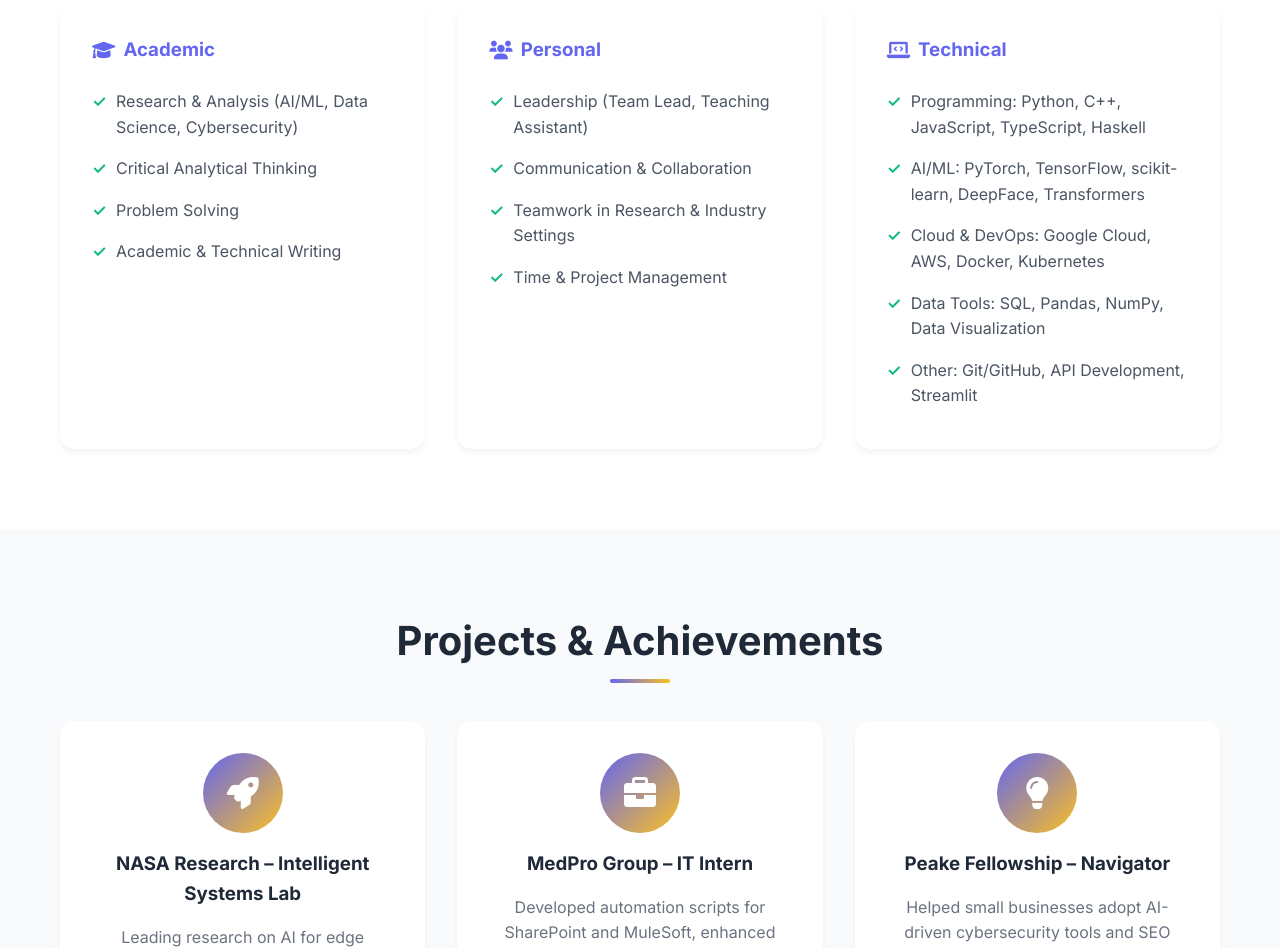
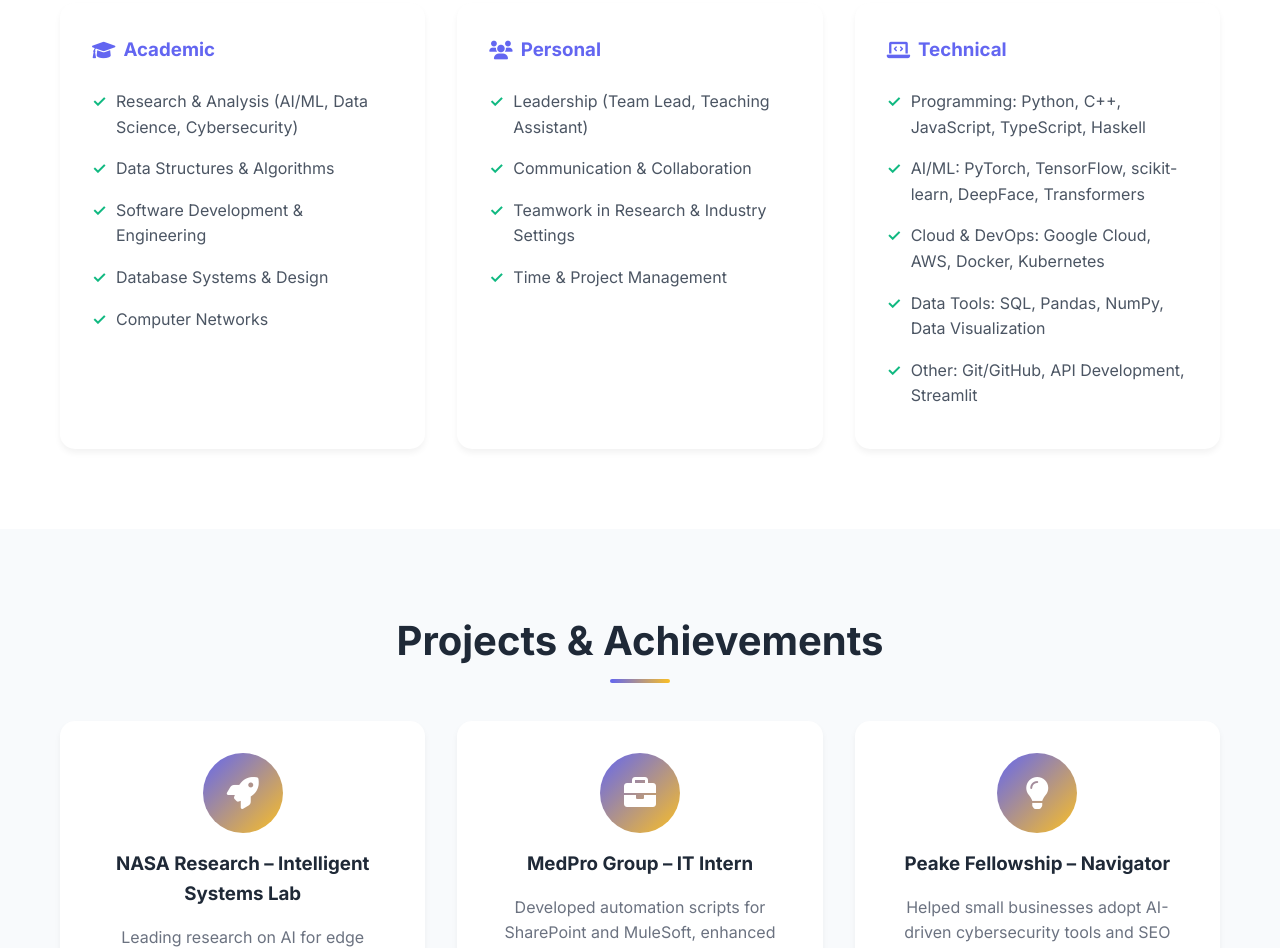
Before and after one commit to Nyansaa/About-Me, a plain HTML site: page index.html in a window 1280 px wide. Shown: the part 1918-2866 px from the top of the page. Drawn offline with Linux system fonts and the light colour scheme.

Commit message:
Update Academic skills section with CS courses

```diff
--- a/index.html
+++ b/index.html
@@ -152,9 +152,10 @@
                     <h3><i class="fas fa-graduation-cap"></i> Academic</h3>
                     <ul>
                         <li>Research & Analysis (AI/ML, Data Science, Cybersecurity)</li>
-                        <li>Critical Analytical Thinking</li>
-                        <li>Problem Solving</li>
-                        <li>Academic & Technical Writing</li>
+                        <li>Data Structures & Algorithms</li>
+                        <li>Software Development & Engineering</li>
+                        <li>Database Systems & Design</li>
+                        <li>Computer Networks</li>
                     </ul>
                 </div>
                 <div class="skill-category">
```
